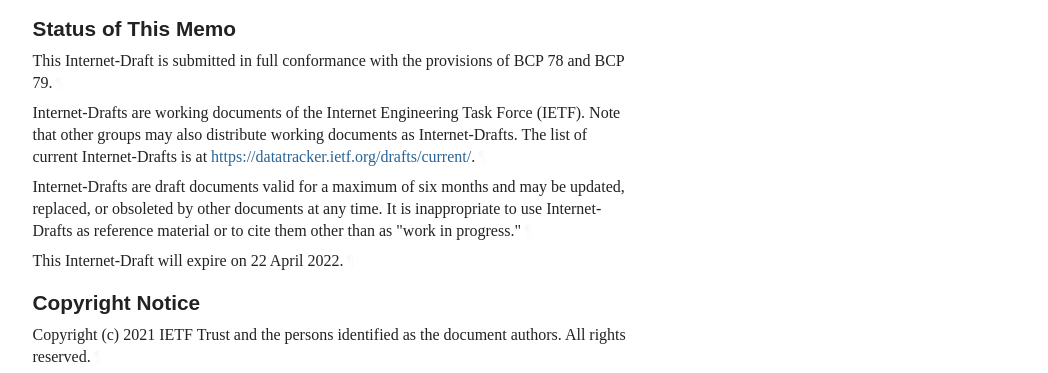
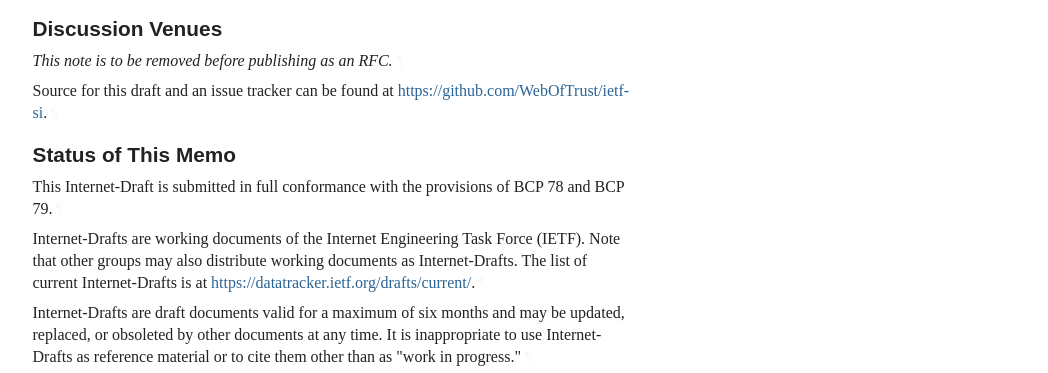
Before and after one commit to WebOfTrust/ietf-si, a plain HTML site: page draft-kgriffin-si.html in a window 1280 px wide. Shown: the part 378-751 px from the top of the page, without its empty margins (92-1140 px from the left). Drawn offline with Linux system fonts and the light colour scheme; a web font is replaced by a local one.

Commit message:
Script updating gh-pages from 4dcb942. [ci skip]

```diff
--- a/draft-kgriffin-si.html
+++ b/draft-kgriffin-si.html
@@ -1051,6 +1051,14 @@ address div.right {
       <h2 id="abstract"><a href="#abstract" class="selfRef">Abstract</a></h2>
 <p id="section-abstract-1">TODO Abstract<a href="#section-abstract-1" class="pilcrow">¶</a></p>
 </section>
+<section class="note rfcEditorRemove" id="section-note.1">
+      <h2 id="name-discussion-venues">
+<a href="#name-discussion-venues" class="section-name selfRef">Discussion Venues</a>
+      </h2>
+<p id="section-note.1-1">This note is to be removed before publishing as an RFC.<a href="#section-note.1-1" class="pilcrow">¶</a></p>
+<p id="section-note.1-2">Source for this draft and an issue tracker can be found at
+    <span><a href="https://github.com/WebOfTrust/ietf-si">https://github.com/WebOfTrust/ietf-si</a></span>.<a href="#section-note.1-2" class="pilcrow">¶</a></p>
+</section>
 <div id="status-of-memo">
 <section id="section-boilerplate.1">
         <h2 id="name-status-of-this-memo">
```
Also changed, not shown: draft-kgriffin-si.txt.
